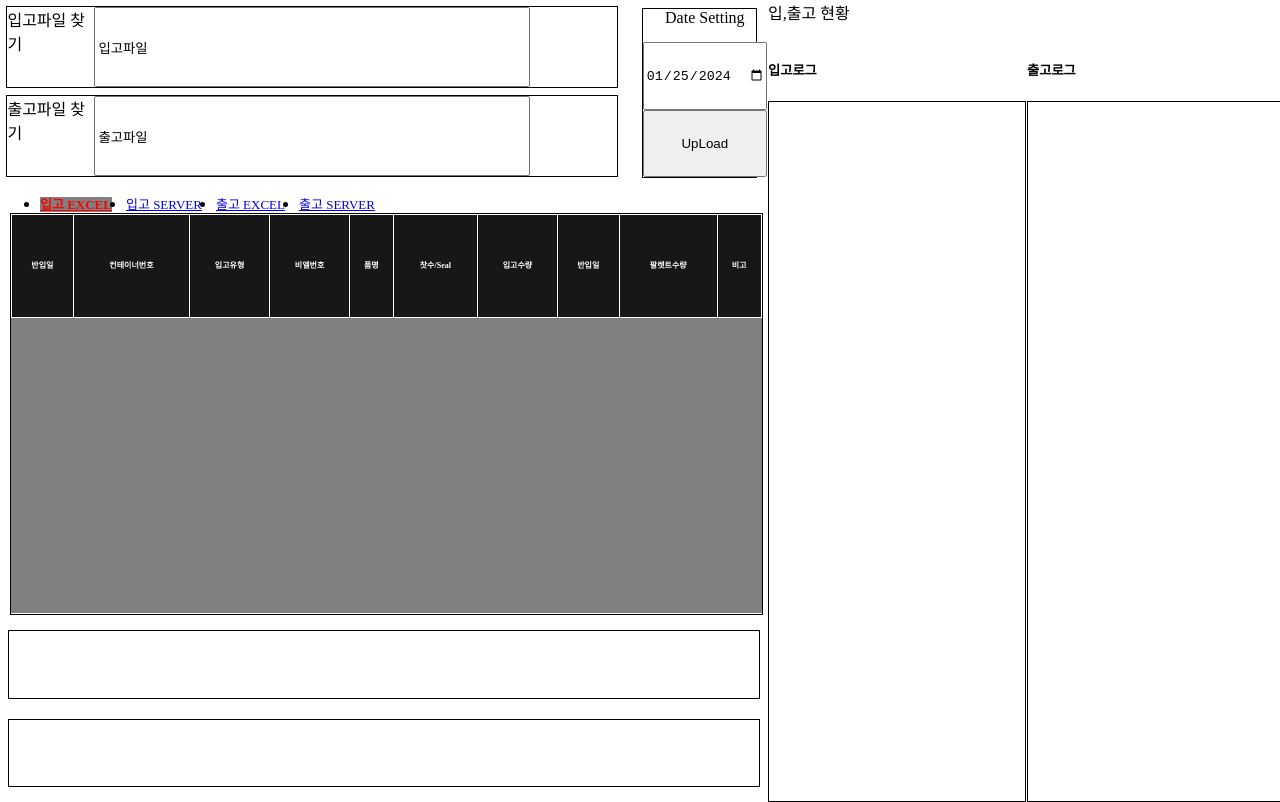
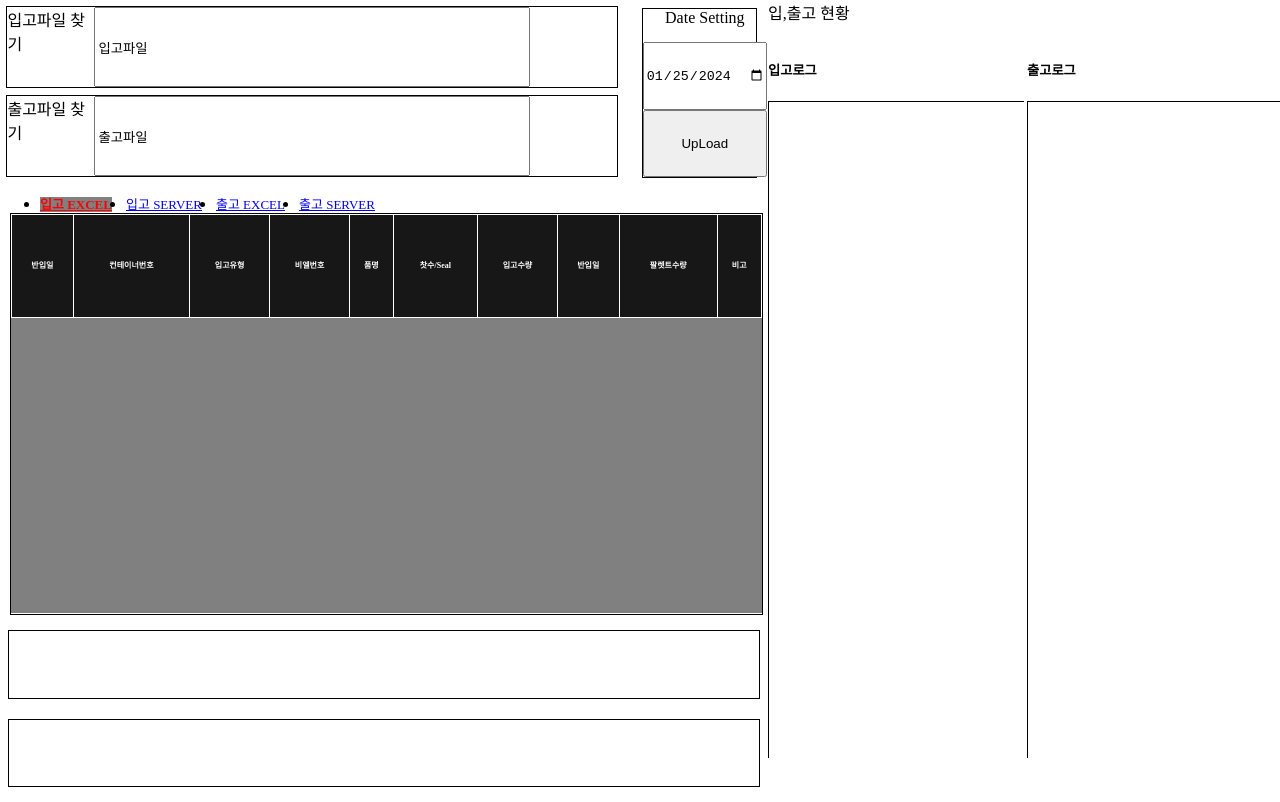
Before and after one commit to koacaiia/Wms-fine-, a website with bundled scripts: page index.html in a window 1280 px wide. Built offline with nearby package versions, Linux system fonts and the light colour scheme; no server answers.

Commit message:
0125_scrollapply

```diff
--- a/main.css
+++ b/main.css
@@ -114,12 +114,14 @@ tbody{
 .message{
     display:grid;
     grid-template-rows:0.5fr 10fr;
-    height:100%;
+    height:90vh;
+    overflow-y:scroll;
     width:20vw;
 }
 #Message{
     display:grid;
     grid-template-rows:0.5fr 10fr;
+    height:100vh;
 
 }
 .msgDiv{
@@ -131,6 +133,7 @@ tbody{
     display:grid;
     grid-template-columns:1fr 1fr;
     grid-gap:3px;
+    height:90vh;
 }
 .msgTitle{
     width:100%;        }
```
